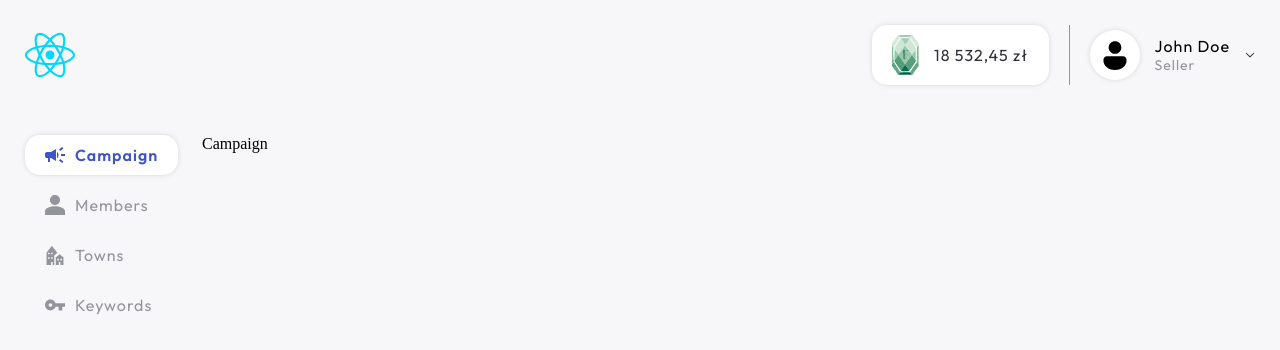
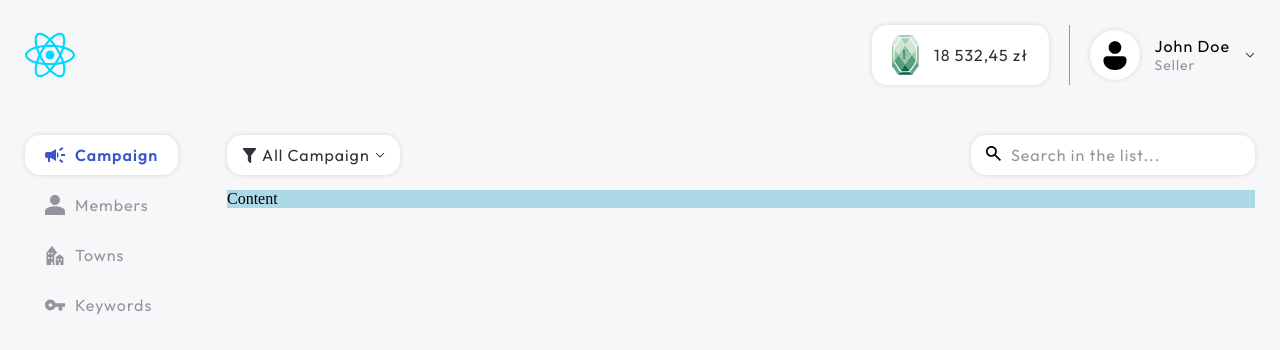
Before and after one commit to SobczakMateusz05/futurum-technology-recrutation, a React (Vite) app: page / in a window 1280 px wide. Shown: the top 350 px of the page. Built offline with nearby package versions, Linux system fonts and the light colour scheme.

Commit message:
Add filter and search to campain

```diff
--- /dev/null
+++ b/src/pages/Campaign/Campaign.module.scss
@@ -0,0 +1,20 @@
+@use "../../assets/styles/mixins" as mixins;
+@use "../../assets/styles/variables" as vars;
+
+.container {
+    @include mixins.flex-container(column, flex-start, flex-start);
+    gap: vars.$spc-15;
+    padding: 0 vars.$spc-25;
+    width: 100%;
+}
+
+.topLine {
+    @include mixins.flex-container(row, space-between, center);
+    width: 100%;
+}
+
+.content {
+    @include mixins.flex-container(column, center, flex-start);
+    width: 100%;
+    background: lightblue;
+}
--- a/src/pages/Campaign/Campaign.tsx
+++ b/src/pages/Campaign/Campaign.tsx
@@ -1,5 +1,17 @@
+import style from "./Campaign.module.scss";
+import Filter from "../../components/SearchFilters/Filter";
+import Search from "../../components/SearchFilters/Search";
+
 function Campaign() {
-    return <div>Campaign</div>;
+    return (
+        <div className={style.container}>
+            <div className={style.topLine}>
+                <Filter />
+                <Search />
+            </div>
+            <div className={style.content}>Content</div>
+        </div>
+    );
 }
 
 export default Campaign;
```
